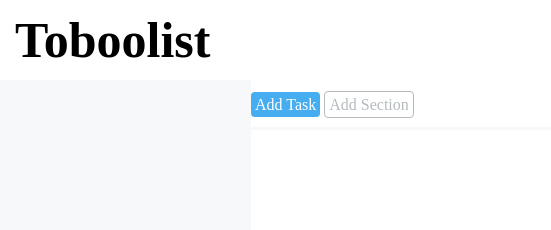
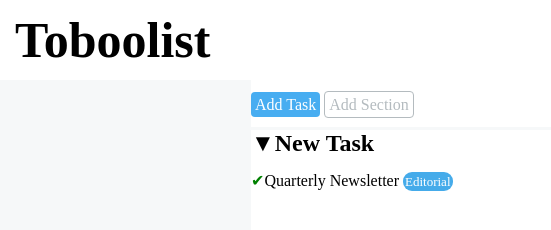
Before and after one commit to ubska/html-css-toboolist, a plain HTML site: page index.html in a window 1280 px wide. Shown: the full height of the page, 89-640 px from the left. Drawn offline with Linux system fonts and the light colour scheme.

Commit message:
section-1

```diff
--- a/css/style.css
+++ b/css/style.css
@@ -63,3 +63,27 @@ main {
     background-color: white;
     border-color: #b4bbbf;
 }
+
+/* box-section-1 */
+h2::before{
+    content: "\25BC";
+}
+
+.done::before{
+    content: "✔";
+    color: green;
+}
+
+.mark{
+        border: 1px solid;
+        line-height: 50px;
+        border-radius: 9px;
+        border: none;
+        font-size: small;
+        padding: 2px;
+        color: white;
+}
+
+.mark, editoria{
+    background-color: #45abea;
+}
--- a/index.html
+++ b/index.html
@@ -21,6 +21,11 @@
                 <span class=" bt bt-task">Add Task</span>
                 <span class=" bt bt-section">Add Section</span>
             </section>
+            <!-- section-1 -->
+            <section class="sc-title">
+                <h2>New Task</h2>
+                <div class="done">Quarterly Newsletter <span class="mark editoria">Editorial</span></div>
+            </section>
         </div>
     </main>
 </body>
```
